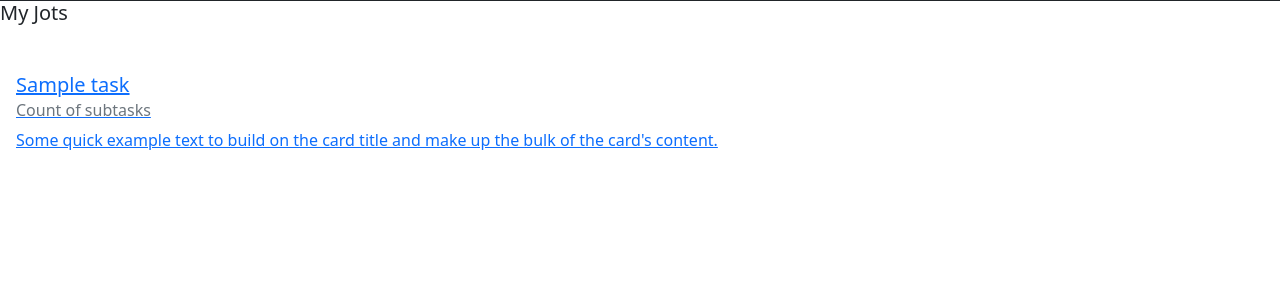
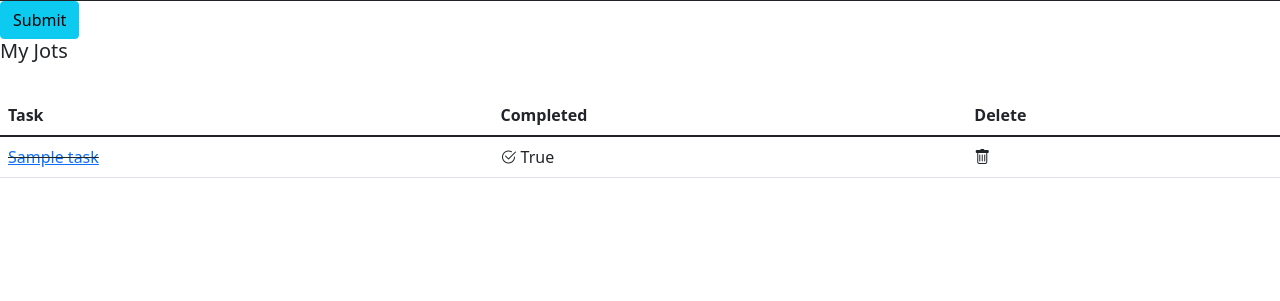
Before and after one commit to PPT87/jot_down, a Django app: page /jots/ in a window 1280 px wide. Shown: the part 55-356 px from the top of the page. Run offline with Django 3.2, Linux system fonts and the light colour scheme; a user stored in the database is signed in; tables that the repository leaves empty hold one stand-in row (values such as "Sample post"); some libraries are stand-ins or nearby versions.

Commit message:
update list view

```diff
--- a/main_app/forms.py
+++ b/main_app/forms.py
@@ -4,7 +4,7 @@
 class TaskForm(ModelForm):
   class Meta:
     model = Task
-    fields = ['title', 'complete']
+    fields = '__all__'
 
 class SubTaskForm(ModelForm):
   class Meta:
--- a/main_app/templates/base.html
+++ b/main_app/templates/base.html
@@ -7,6 +7,7 @@
   <title>✏️ Jot Down</title>
 </head>
 <link href="https://cdn.jsdelivr.net/npm/bootstrap@5.1.3/dist/css/bootstrap.min.css" rel="stylesheet" integrity="sha384-1BmE4kWBq78iYhFldvKuhfTAU6auU8tT94WrHftjDbrCEXSU1oBoqyl2QvZ6jIW3" crossorigin="anonymous">
+<link rel="stylesheet" href="https://cdn.jsdelivr.net/npm/bootstrap-icons@1.7.1/font/bootstrap-icons.css">
 <body>
 {% include 'navbar.html'%}
   {% block content %}
--- a/main_app/templates/jots/index.html
+++ b/main_app/templates/jots/index.html
@@ -3,17 +3,47 @@
 
 {% block content %}
 
+<form method="POST" action="">
+		{% csrf_token %}
+		{{ form }}
+		<input class="btn btn-info" type="submit" name="Create Task">
+	</form>
+
 <h5>My Jots</h5>
 <br>
 {% for task in tasks %}
-<class="card" style="width: 18rem;">
-<a href="{% url 'jots_detail' task.id %}">
-  <div class="card-body">
-    <h5 class="card-title">{{ task.title }}</h5>
-    <h6 class="card-subtitle mb-2 text-muted">Count of subtasks</h6>
-    <p class="card-text">Some quick example text to build on the card title and make up the bulk of the card's content.</p>
-  </div>
-</a>
+<section class="section">
+        <table class="table is-hoverable is-fullwidth">
+            <thead>
+            <tr>
+                <th>Task</th>
+                <th>Completed</th>
+                <th>Delete</th>
+            </tr>
+            </thead>
+                <tr>
+                <a href="{% url 'jots_detail' task.id %}"></a>
+                    <td>
+                        {% if task.complete == True %}
+                            <span style="text-decoration: line-through"><a href="{% url 'jots_detail' task.id %}">{{ task.title }}</a></span>
+                        {% else %}
+                            <a href="{% url 'jots_detail' task.id %}">{{ task.title }}</a>
+                        {% endif %}
+                    </td>
+                    <td>
+                        {% if task.complete == True %}
+                            <i class="bi bi-check2-circle"></i> {{ task.complete }}
+                        {% else %}
+                            <i class="bi bi-circle"></i> {{ task.complete }}
+                        {% endif %}
+                    </td>
+                    <td>
+                        <i class="bi bi-trash"></i>
+                    </td>
+                </tr>
+
+        </table>
+    </section>
 
 {% endfor %}
 
--- a/main_app/views.py
+++ b/main_app/views.py
@@ -2,6 +2,7 @@
 from django.contrib.auth.views import LoginView
 from django.contrib.auth import login
 from django.contrib.auth.forms import UserCreationForm
+from django.views.generic.edit import CreateView
 from .models import Task, SubTask
 from .forms import TaskForm, SubTaskForm
 # from django.urls import reverse
@@ -12,8 +13,15 @@
   template_name = 'home.html'
 
 def jots_index(request):
-  tasks = Task.objects.filter(user=request.user)
-  return render(request, 'jots/index.html', {'tasks': tasks})
+  if request.method == "POST":
+    form = TaskForm (request.POST)
+    if form.is_valid():
+      form.save()
+      tasks = Task.objects.all()
+      return render(request, 'jots/index.html', {'tasks': tasks})
+  else:
+    tasks = Task.objects.filter(user=request.user)
+    return render(request, 'jots/index.html', {'tasks': tasks})
 
 def about(request):
   return render(request, 'about.html')
```
